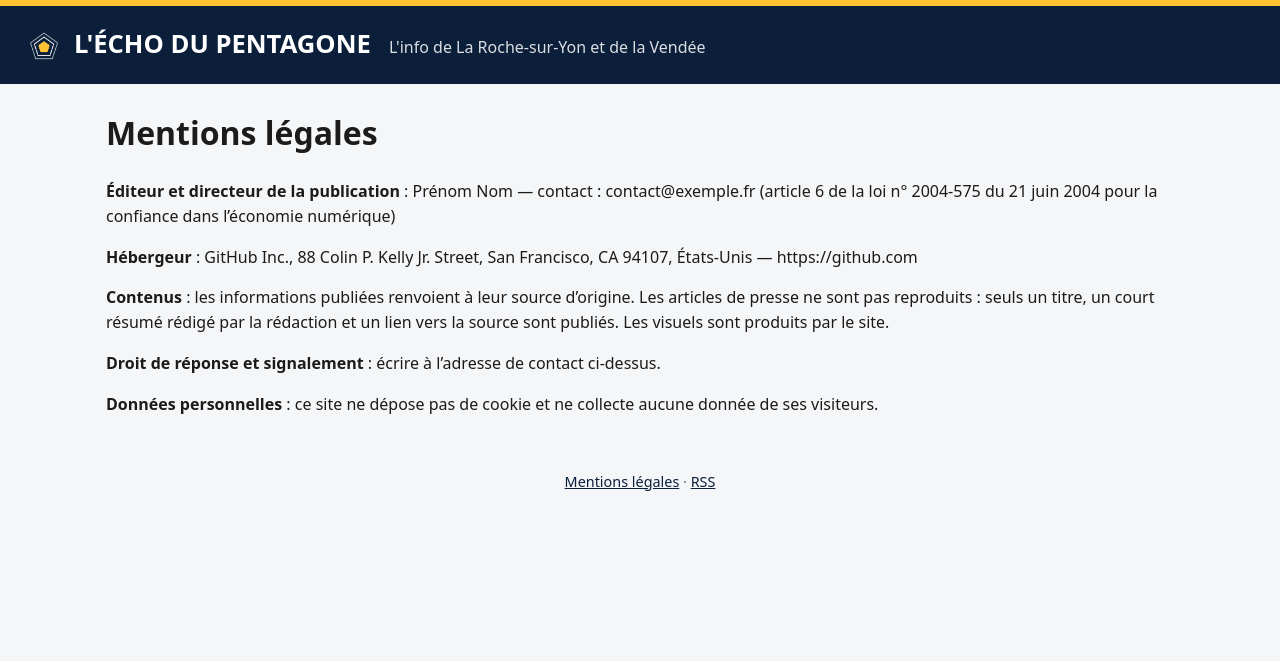
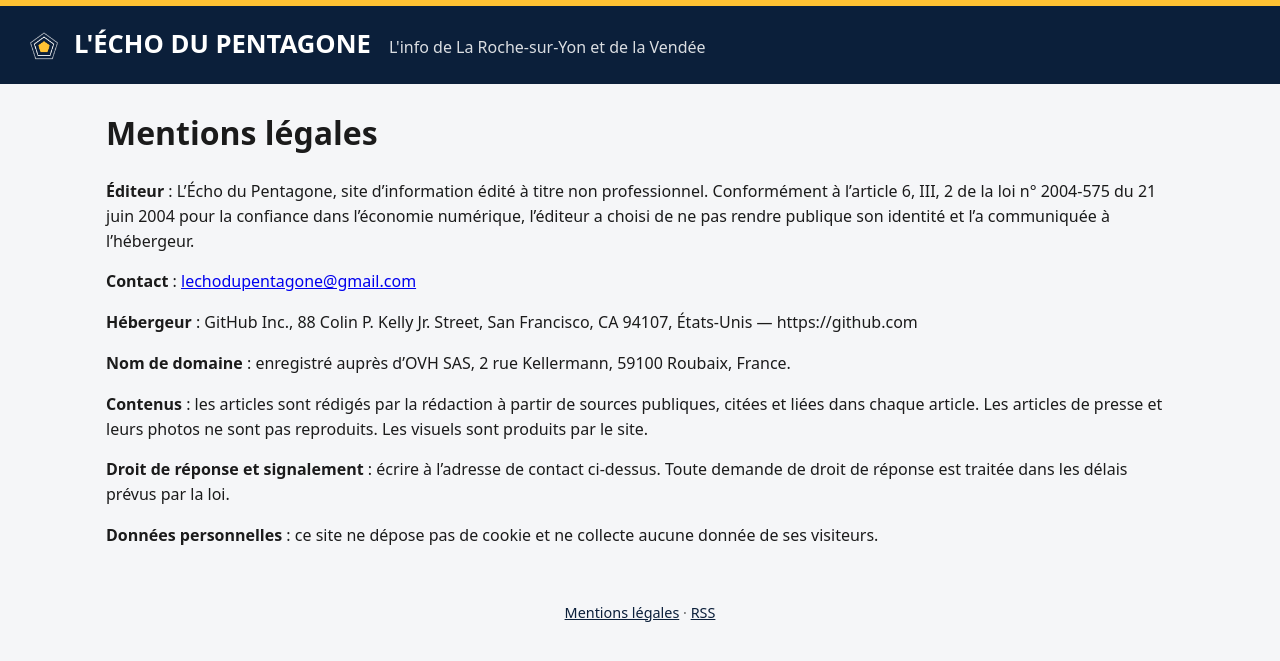
Before and after one commit to lechodupentagone/lechodupentagone, a Jekyll site: the page built from site/mentions-legales.md, in a window 1280 px wide. Shown: the top 661 px of the page. Built offline with Jekyll 4.4.1, drawn with Linux system fonts in a browser that asks for light colours.

Commit message:
Mentions légales : éditeur non professionnel, contact
Co-Authored-By: Claude Opus 5.5 <noreply@anthropic.com>
Claude-Session: https://claude.ai/code/session_01SRAebqHdVyX6jz8Fxfvkvg

```diff
--- a/config.yaml
+++ b/config.yaml
@@ -9,8 +9,8 @@ marque:
   couleur_fond: "#0B1F3A"               # bleu nuit (logo, site)
   couleur_accent: "#FFC233"             # jaune (logo, site)
   site_url: "https://lechodupentagone.fr"   # sans / final
-  directeur_publication: "Prénom Nom"
-  contact: "contact@exemple.fr"
+  directeur_publication: "L'Écho du Pentagone (éditeur non professionnel)"
+  contact: "lechodupentagone@gmail.com"
   # Une couleur de fond par catégorie (texte blanc lisible sur chacune)
   categories:
     Municipal: "#1D4ED8"
--- a/site/mentions-legales.md
+++ b/site/mentions-legales.md
@@ -5,13 +5,17 @@ permalink: /mentions-legales/
 ---
 # Mentions légales
 
-**Éditeur et directeur de la publication** : Prénom Nom — contact : contact@exemple.fr
-(article 6 de la loi n° 2004-575 du 21 juin 2004 pour la confiance dans l'économie numérique)
+**Éditeur** : L'Écho du Pentagone, site d'information édité à titre non professionnel.
+Conformément à l'article 6, III, 2 de la loi n° 2004-575 du 21 juin 2004 pour la confiance dans l'économie numérique, l'éditeur a choisi de ne pas rendre publique son identité et l'a communiquée à l'hébergeur.
+
+**Contact** : [lechodupentagone@gmail.com](mailto:lechodupentagone@gmail.com)
 
 **Hébergeur** : GitHub Inc., 88 Colin P. Kelly Jr. Street, San Francisco, CA 94107, États-Unis — https://github.com
 
-**Contenus** : les informations publiées renvoient à leur source d'origine. Les articles de presse ne sont pas reproduits : seuls un titre, un court résumé rédigé par la rédaction et un lien vers la source sont publiés. Les visuels sont produits par le site.
+**Nom de domaine** : enregistré auprès d'OVH SAS, 2 rue Kellermann, 59100 Roubaix, France.
 
-**Droit de réponse et signalement** : écrire à l'adresse de contact ci-dessus.
+**Contenus** : les articles sont rédigés par la rédaction à partir de sources publiques, citées et liées dans chaque article. Les articles de presse et leurs photos ne sont pas reproduits. Les visuels sont produits par le site.
+
+**Droit de réponse et signalement** : écrire à l'adresse de contact ci-dessus. Toute demande de droit de réponse est traitée dans les délais prévus par la loi.
 
 **Données personnelles** : ce site ne dépose pas de cookie et ne collecte aucune donnée de ses visiteurs.
```
